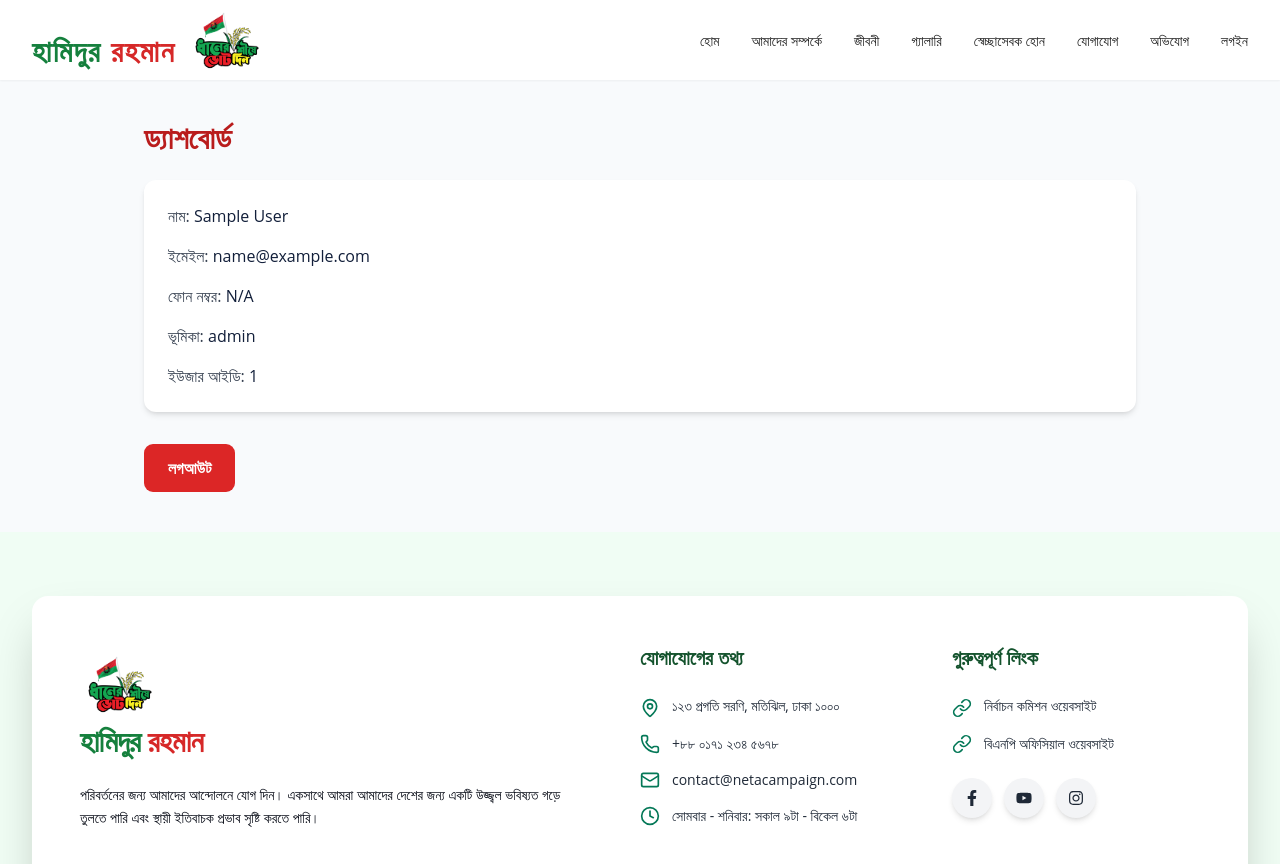
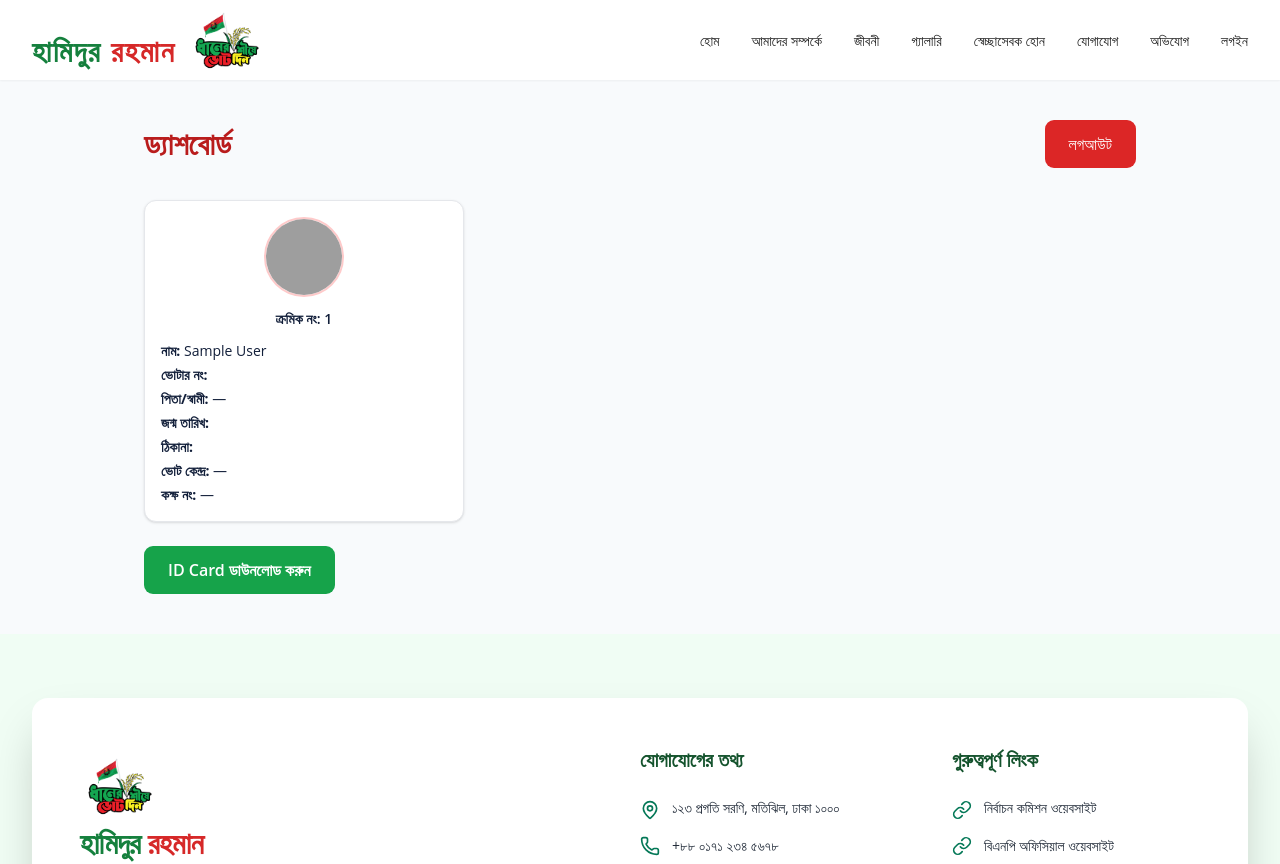
Before and after one commit to Mahii-11/political001, a React (Vite) app: page /dashboard in a window 1280 px wide. Shown: the top 864 px of the page. Built offline with nearby package versions, Linux system fonts and the light colour scheme; sample sign-in values are in the browser's storage; grey boxes are pictures that could not be loaded; a web font is replaced by a local one.

Commit message:
Id card download

```diff
--- a/package.json
+++ b/package.json
@@ -22,6 +22,8 @@
     "class-variance-authority": "^0.7.1",
     "date-fns": "^4.1.0",
     "framer-motion": "^12.23.26",
+    "html2canvas": "^1.4.1",
+    "jspdf": "^4.0.0",
     "leaflet": "^1.9.4",
     "lucide-react": "^0.560.0",
     "react": "^19.2.0",
--- a/src/pages/Dashboard.jsx
+++ b/src/pages/Dashboard.jsx
@@ -1,76 +1,117 @@
-import { useEffect, useState } from "react";
+import { useEffect, useRef, useState, forwardRef, useImperativeHandle } from "react";
 import { useNavigate } from "react-router-dom";
 import { Navbar } from "../components/layout/Navbar";
 import { Footer } from "../components/layout/Footer";
+import jsPDF from "jspdf";
+import html2canvas from "html2canvas";
+
+export const IDCard = forwardRef(({ user }, ref) => {
+  const cardRef = useRef(null);
+
+  const downloadPDF = async () => {
+    const canvas = await html2canvas(cardRef.current, {
+      scale: 2,
+      useCORS: true,
+    });
+
+    const imgData = canvas.toDataURL("image/jpeg");
+
+    const pdf = new jsPDF({
+      unit: "mm",
+      format: [60, 65], // ID card size
+    });
+
+    pdf.addImage(imgData, "JPEG", 0, 0, 60, canvas.height * (65 / canvas.width));
+    pdf.save("voter-id-card.pdf");
+  };
+
+  // 👇 expose method to parent
+  useImperativeHandle(ref, () => ({
+    downloadPDF,
+  }));
+
+  return (
+    <div
+  ref={cardRef}
+  className="w-[320px] border rounded-xl p-4 bg-white shadow"
+>
+  {/* TOP IMAGE */}
+  <div className="flex justify-center mb-3">
+    <img
+      src={user.profile_photo_url || "/avatar.png"}
+      alt="Profile"
+      className="w-20 h-20 rounded-full object-cover border-2 border-red-200"
+    />
+  </div>
+
+  {/* SERIAL */}
+  <div className="flex items-center gap-2 mb-3 justify-center">
+    <span className="font-semibold text-sm">
+      ক্রমিক নং: {user.id || "—"}
+    </span>
+  </div>
+
+  {/* DETAILS */}
+  <div className="text-sm space-y-1">
+    <p><strong>নাম:</strong> {user.name}</p>
+    <p><strong>ভোটার নং:</strong> {user.nid_no}</p>
+    <p><strong>পিতা/স্বামী:</strong> {user.guardian || "—"}</p>
+    <p><strong>জন্ম তারিখ:</strong> {user.created_at?.split("T")[0]}</p>
+    <p><strong>ঠিকানা:</strong> {user.present_address}</p>
+    <p><strong>ভোট কেন্দ্র:</strong> {user.center || "—"}</p>
+    <p><strong>কক্ষ নং:</strong> {user.room || "—"}</p>
+  </div>
+</div>
+
+  );
+});
 
 export default function Dashboard() {
   const navigate = useNavigate();
   const [user, setUser] = useState(null);
+  const idCardRef = useRef();
 
   useEffect(() => {
     const storedUser = localStorage.getItem("user");
-
     if (!storedUser) {
-      // 🔐 Not logged in → redirect
       navigate("/login");
     } else {
       setUser(JSON.parse(storedUser));
     }
   }, [navigate]);
 
-  if (!user) {
-    return (
-      <div className="min-h-screen flex items-center justify-center">
-        <p className="text-gray-600">লোড হচ্ছে...</p>
-      </div>
-    );
-  }
+  if (!user) return <p className="text-center">লোড হচ্ছে...</p>;
 
   return (
     <div className="min-h-screen bg-slate-50">
       <Navbar />
 
       <main className="max-w-5xl mx-auto px-4 py-10">
-        <h1 className="text-3xl font-bold text-red-700 mb-6">
-          ড্যাশবোর্ড
-        </h1>
-
-        <div className="bg-white rounded-xl shadow-md p-6 space-y-4">
-          <div>
-            <span className="font-medium text-gray-700">নাম:</span>{" "}
-            {user.name || "N/A"}
-          </div>
-
-          <div>
-            <span className="font-medium text-gray-700">ইমেইল:</span>{" "}
-            {user.email || "N/A"}
-          </div>
-
-          <div>
-            <span className="font-medium text-gray-700">ফোন নম্বর:</span>{" "}
-            {user.phone || "N/A"}
-          </div>
-
-          <div>
-            <span className="font-medium text-gray-700">ভূমিকা:</span>{" "}
-            {user.role || "User"}
-          </div>
-
-          <div>
-            <span className="font-medium text-gray-700">ইউজার আইডি:</span>{" "}
-            {user.id}
-          </div>
+        {/* Header */}
+        <div className="flex justify-between items-center">
+          <h1 className="text-3xl font-bold text-red-700">ড্যাশবোর্ড</h1>
+          <button
+            onClick={() => {
+              localStorage.clear();
+              navigate("/login");
+            }}
+            className="bg-red-600 text-white px-6 py-3 rounded-lg"
+          >
+            লগআউট
+          </button>
         </div>
 
+        {/* ID Card */}
+        <div className="mt-8">
+          <IDCard ref={idCardRef} user={user} />
+        </div>
+
+        {/* Download Button */}
         <button
-          onClick={() => {
-            localStorage.removeItem("user");
-            localStorage.removeItem("token");
-            navigate("/login");
-          }}
-          className="mt-8 bg-red-600 hover:bg-red-700 text-white px-6 py-3 rounded-lg font-semibold"
+          onClick={() => idCardRef.current.downloadPDF()}
+          className="mt-6 bg-green-600 hover:bg-green-700 text-white px-6 py-3 rounded-lg font-semibold"
         >
-          লগআউট
+          ID Card ডাউনলোড করুন
         </button>
       </main>
 
--- a/src/pages/Volunteer.jsx
+++ b/src/pages/Volunteer.jsx
@@ -381,7 +381,7 @@ export function VolunteerForm() {
             >
               <option value="">-- ওয়ার্ড নির্বাচন করুন --</option>
               {wards.map((ward) => (
-                <option key={ward.id} value={ward.id}>
+                <option key={ward.id} value={ward.name}>
                   ওয়ার্ড - {ward.name}
                 </option>
               ))}
--- a/src/services/api.js
+++ b/src/services/api.js
@@ -1,3 +1,5 @@
+import { string } from "zod";
+
 const API_BASE_URL = "https://election-backend.dotzpos.com/api";
 
 // 🔹 Shared fetch helper with error handling
@@ -126,6 +128,25 @@ export async function getWards() {
   }
 }
 
+export async function getVoteCenter(params) {
+  try {
+    const name = params.name? params.name : null;
+    const ward_no = params.ward_no? params.ward_no : null;
+    const date_of_birth = params.dob? params.dob : null;
+    console.log("API call params:", { name, ward_no, date_of_birth });
+    const res = await fetch(`${API_BASE_URL}/voter-list?name=${name}&ward_no=${ward_no}&date_of_birth=${date_of_birth}`);
+    if (!res.ok) {
+      throw new Error(`Failed to fetch wards: ${res.status}`);
+    } const data = await res.json();
+    // ✅ Extract wardList from response
+    console.log("Vote Center API response data:", data);
+    return data ?? [];
+  } catch (error) {
+    console.error("getWards error:", error);
+    return [];
+  }
+}
+
 // ---------------- POST / PATCH ----------------
 export async function createVolunteer(formData) {
   try {
```
Also changed, not shown: 1 other file (tests, documents, lock files or other folders).
